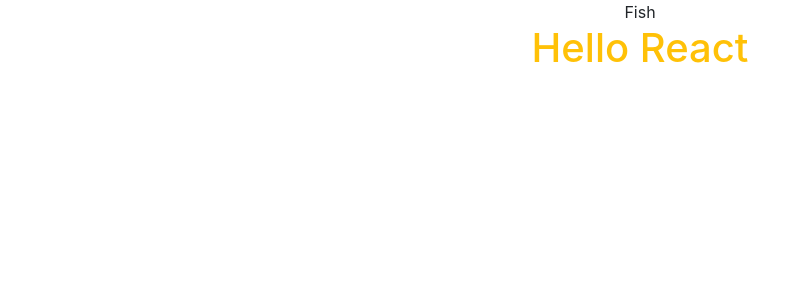
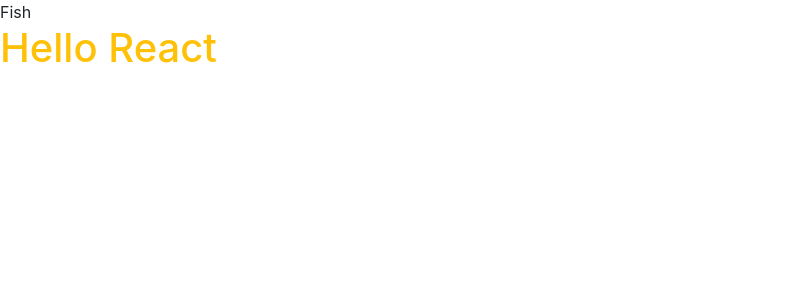
Before and after one commit to vonerikbarren/XYZ-Calculator, a React (Create React App) app in the folder client/: page / in a window 1280 px wide. Shown: the top 300 px of the page, without its empty margins (0-810 px from the left). Built offline with nearby package versions, Linux system fonts and the light colour scheme.

Commit message:
more cleaning of client directory

```diff
--- a/client/src/App.css
+++ b/client/src/App.css
@@ -1,4 +1,4 @@
-.App {
+/* .App {
   text-align: center;
 }
 
@@ -35,4 +35,4 @@
   to {
     transform: rotate(360deg);
   }
-}
+} */
--- a/client/src/App.js
+++ b/client/src/App.js
@@ -1,5 +1,4 @@
 import React from 'react';
-import logo from './logo.svg';
 import './App.css';
 
 //-------Material-UI-------------
--- a/client/src/index.js
+++ b/client/src/index.js
@@ -2,7 +2,6 @@
 import ReactDOM from 'react-dom';
 import './index.css';
 import App from './App';
-import * as serviceWorker from './serviceWorker';
 import 'bootstrap/dist/css/bootstrap.css';
 // Put any other imports below so that CSS from your
 // components takes precedence over default styles.
@@ -13,8 +12,3 @@
   </React.StrictMode>,
   document.getElementById('root')
 );
-
-// If you want your app to work offline and load faster, you can change
-// unregister() to register() below. Note this comes with some pitfalls.
-// Learn more about service workers: https://bit.ly/CRA-PWA
-serviceWorker.unregister();
```
Also changed, not shown: client/src/logo.svg (deleted).
